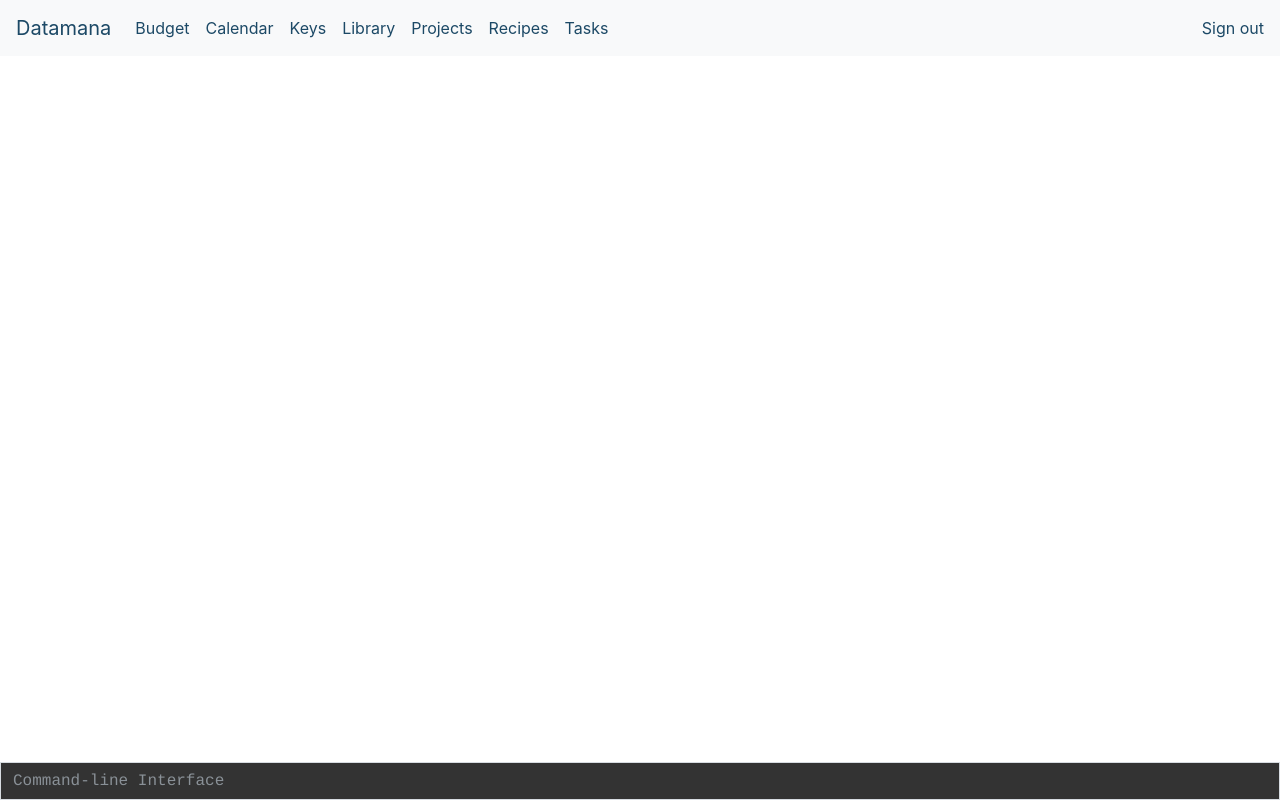
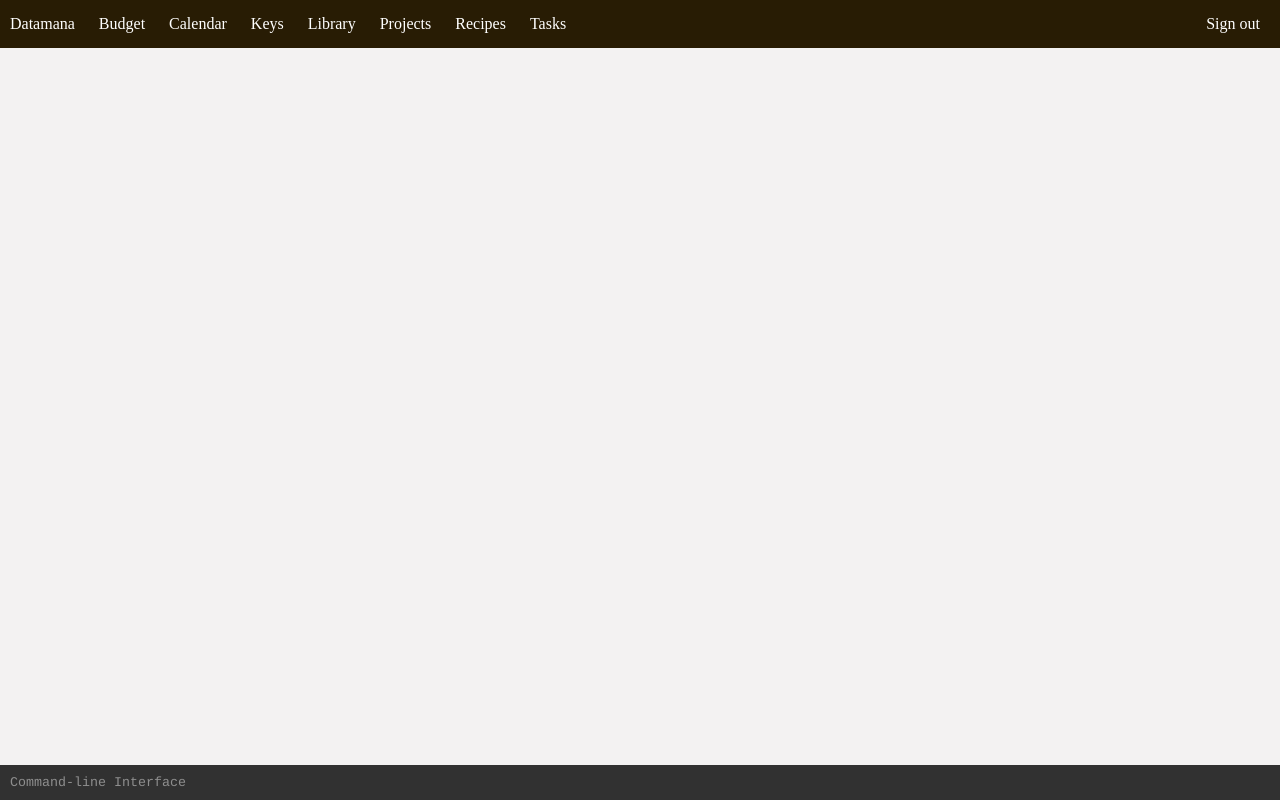
Before and after one commit to cschlay/Personal-Data-Manager, a Django app: page / in a window 1280 px wide. Run offline with Django 3.2, Linux system fonts and the light colour scheme; the visitor is signed in with stand-in values (Sample User, id 1); parts of the project's set-up code (start-up, migrations or seed data) failed here and were passed over; some libraries are stand-ins or nearby versions.

Commit message:
Removing third-party libraries.

```diff
--- a/apps/cli/urls.py
+++ b/apps/cli/urls.py
@@ -5,4 +5,6 @@ from . import views
 app_name = 'cli'
 urlpatterns = [
     path('cli/', views.cli, name='cli'),
+
+
 ]
--- a/static/css/base.css
+++ b/static/css/base.css
@@ -1,26 +1,64 @@
-a {
-    color: #1c4966;
+/* Basic Theme */
+body {
+    background-color: #F3F2F2;
+    color: #1B1A2D;
+    margin: 0;
 }
 
-.active-link {
-    color: #35661c;
-    text-decoration: underline;
+/* Navigation Style */
+#top-navigation {
+    background-color: #281c04;
+
+    position: fixed;
+    top: 0;
+    width: 100%;
 }
 
-.cli {
+#top-navigation a {
+    color: white;
+    text-decoration: none;
+
+    display: inline-block;
+    padding: 15px 10px;
+}
+
+#top-navigation .active-link {
+    color: crimson;
+}
+
+.navbar-brand:hover {
+    color: #f9f9ea;
+}
+
+.nav-link:hover {
+    color: white;
+}
+
+#sign-out {
+    float: right;
+    margin-right: 10px;
+}
+/* The Content Style */
+.content {
+    margin: 75px 10px;
+}
+
+#cli {
+    opacity: 0.8;
+
+    position: fixed;
+    bottom: 0;
+    width: 100%;
+}
+
+#cli input {
     background-color: black;
     color: lightgreen;
     font-family: courier;
-    opacity: 0.8;
 
-    border-radius: 0;
+    border: none;
+    outline: none;
+    padding: 10px;
+
+    width: 100%;
 }
-
-.cli:focus{
-    background-color: black;
-    color: lightgreen;
-    font-family: courier;
-    opacity: 0.8;
-
-    box-shadow: none;
-}
--- /dev/null
+++ b/static/css/override.css
@@ -0,0 +1,4 @@
+/* Overrides w3.css styling */
+.w3-bar-item {
+    padding: 10px 15px;
+}
--- a/templates/base.html
+++ b/templates/base.html
@@ -1,58 +1,45 @@
 <!DOCTYPE html>
 
-<html>
+<html lang="en">
 <head>
     <meta name="viewport" content="width=device-width, initial-scale=1, shrink-to-fit=no">
     {% load static %}
-    <link rel="stylesheet" href="{% static 'css/bootstrap.css' %}">
     <link rel="stylesheet" href="{% static 'css/base.css' %}">
+
     <title>{% block title %}Personal Data Manager{% endblock %}</title>
 </head>
+
 <body>
     {% if user.is_authenticated %}
-    <nav class="navbar navbar-expand-lg bg-light">
-        <div class="collapse navbar-collapse">
-             <a class="navbar-brand" href="{% url 'index' %}">Datamana</a>
-            <ul class="navbar-nav">
-                <li class="nav-item"><a class="nav-link" id="budget" href="{% url 'budget' %}">Budget</a></li>
-                <li class="nav-item"><a class="nav-link" href="">Calendar</a></li>
-                <li class="nav-item"><a class="nav-link" href="">Keys</a></li>
-                <li class="nav-item"><a class="nav-link" id="library" href="{% url 'library' %}">Library</a></li>
-                <li class="nav-item"><a class="nav-link" href="">Projects</a></li>
-                <li class="nav-item"><a class="nav-link" href="">Recipes</a></li>
-                <li class="nav-item"><a class="nav-link" href="">Tasks</a></li>
-            </ul>
-        </div>
-        <a href="{% url 'logout' %}">Sign out</a>
-    </nav>
+        <nav id="top-navigation" role="navigation">
+            <a href="{% url 'index' %}">Datamana</a>
+            <a id="budget" href="{% url 'budget' %}">Budget</a>
+            <a href="">Calendar</a>
+            <a href="">Keys</a>
+            <a id="library" href="{% url 'library' %}">Library</a>
+            <a href="">Projects</a>
+            <a href="">Recipes</a>
+            <a href="">Tasks</a>
+            <a id="sign-out" href="{% url 'logout' %}">Sign out</a>
+        </nav>
 
-    <div class="container-fluid">
-        <div class="row">
-            <div class="col">
-                <main>{% block main %}{% endblock %}</main>
-            </div>
+        <div class="content">{% block main %}{% endblock %}</div>
+
+        <!-- Command-line Interface -->
+        <div id="cli">
+            <form method="post" action="{% url 'cli:cli' %}">
+                {% csrf_token %}
+                <input type="text" placeholder="Command-line Interface" name="command">
+            </form>
         </div>
 
-        <!-- Command-line Interface -->
-        <div class="fixed-bottom">
-            <form method="post" action="{% url 'cli:cli' %}">
-                {% csrf_token %}
-            <input type="text" class="form-control cli" placeholder="Command-line Interface" name="command">
-            </form>
-        </div>
-    </div>
-
-    <script>
-        var active = document.getElementById("{% block link-id %}{% endblock %}");
-        active.classList.add("active-link");
-    </script>
-
+        <!-- Sets the active link style. -->
+        <script>
+            var link = document.getElementById("{% block link-id %}{% endblock %}");
+            link.classList.add("active-link");
+        </script>
     {% else %}
-    <main>{% block main_public %}{% endblock %}</main>
+        <main>{% block main_public %}{% endblock %}</main>
     {% endif %}
-
-    <script src="{% static 'js/jquery-3.3.1.slim.min.js' %}"></script>
-    <!--<script src="https://cdnjs.cloudflare.com/ajax/libs/popper.js/1.14.3/umd/popper.min.js" integrity="sha384-ZMP7rVo3mIykV+2+9J3UJ46jBk0WLaUAdn689aCwoqbBJiSnjAK/l8WvCWPIPm49" crossorigin="anonymous"></script>-->
-    <script src="{% static 'js/bootstrap.js' %}"></script>
 </body>
 </html>
--- a/templates/registration/login.html
+++ b/templates/registration/login.html
@@ -8,7 +8,7 @@
     <div>Password: {{ form.password }}</div>
 
     <div>
-        <input type="submit" class="btn btn-primary" value="Sign In">
+        <input type="submit" class="w3-button w3-teal" value="Sign In">
         <input type="hidden" name="next" value="{{ next }}">
     </div>
 </form>
```
Also changed, not shown: apps/budget/models.py (+8 -6 lines), apps/budget/views.py (+7 -3 lines), apps/cli/functions.py (added, +26 -0 lines), apps/cli/views.py (+6 -1 lines), templates/budget.html (+43 -3 lines), README.md, 1 other file.
